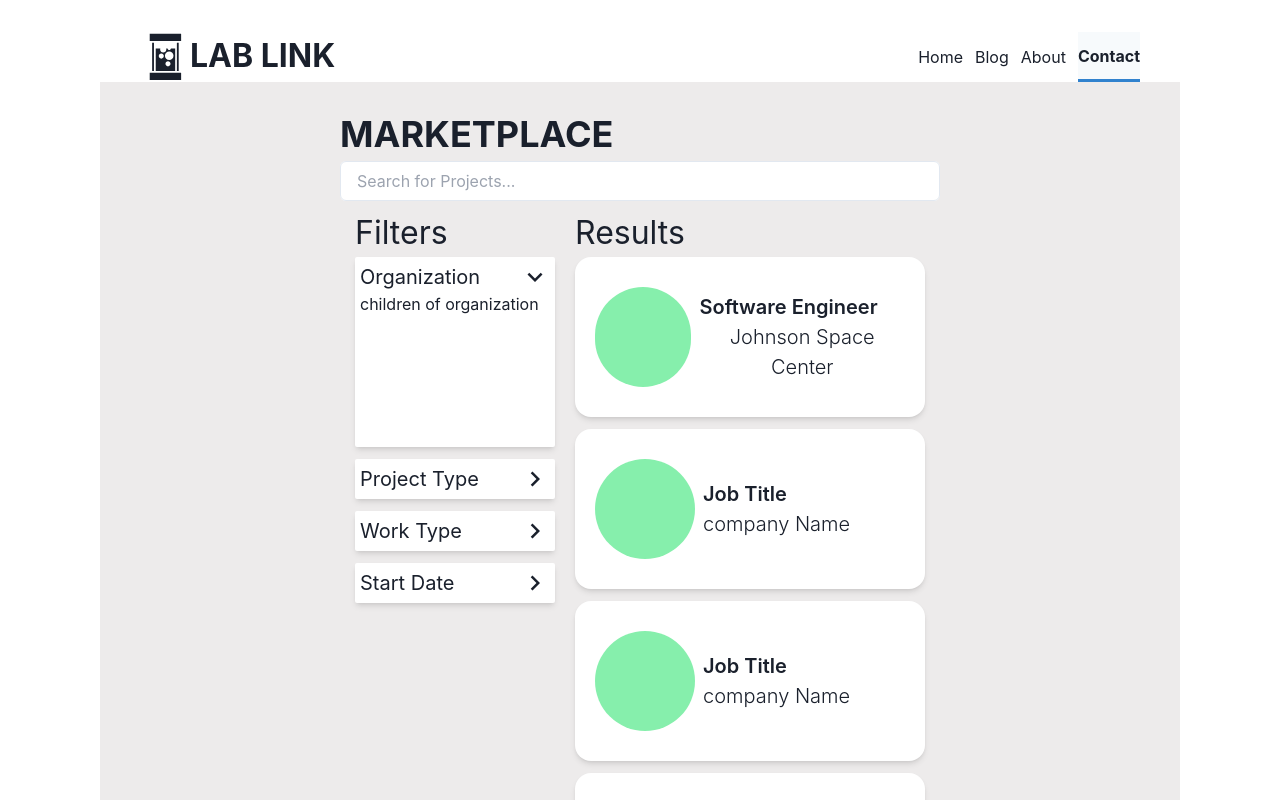
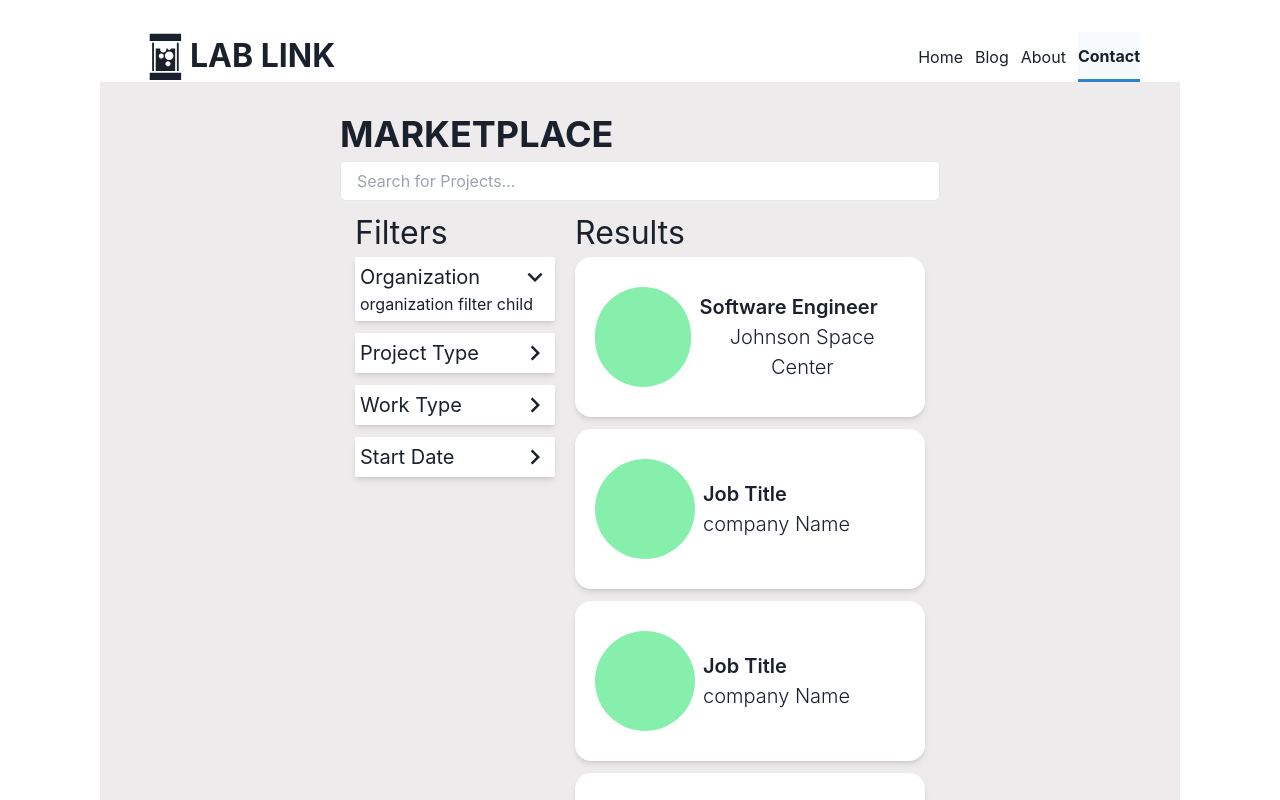
Before and after one commit to lab-link/lab-link-web-app, a React (Vite) app: page /marketplace in a window 1280 px wide. Both pictures are taken after a click on the element 535 px from the left and 277 px from the top of the page. Shown: the top 800 px of the page. Built offline with nearby package versions, Linux system fonts and the light colour scheme.

Commit message:
child components for filter added

```diff
--- a/src/App.jsx
+++ b/src/App.jsx
@@ -3,7 +3,7 @@ import reactLogo from "./assets/react.svg";
 import viteLogo from "/vite.svg";
 import "./App.css";
 import NavBar from "./components/navigationBar/navBar.jsx";
-import MarketPlace from "./pages/marketplace";
+import MarketPlace from "./pages/marketplace/marketplace";
 function App() {
   const [count, setCount] = useState(0);
 
--- /dev/null
+++ b/src/pages/marketplace/components/StartDateFilterChildComponent.jsx
@@ -0,0 +1,5 @@
+
+
+export default function StartDateFilterChildComponent(){
+    return <div>start date</div>
+}
--- /dev/null
+++ b/src/pages/marketplace/components/organizationFilterChildComponent.jsx
@@ -0,0 +1,5 @@
+
+
+export default function OrganizationFilterChildComponent(){
+    return <div>organization filter child </div>
+}
--- /dev/null
+++ b/src/pages/marketplace/components/projectTypeFilterChildComponent.jsx
@@ -0,0 +1,5 @@
+
+
+export default function ProjectTypeFilterChildComponent(){
+    return <div>project type filter</div>
+}
--- /dev/null
+++ b/src/pages/marketplace/components/workTypeFilterChildComponent.jsx
@@ -0,0 +1,3 @@
+export default function WorkTypeFilterChildComponent() {
+  return <div>work type child</div>;
+}
--- a/src/pages/marketplace.jsx
+++ b/src/pages/marketplace/marketplace.jsx
@@ -1,6 +1,10 @@
 import { Input } from "@chakra-ui/react";
-import FilterBox from "../components/filters/filterBox.jsx";
-import JobPositionCard from "../components/cards/jobPositionCard.jsx";
+import FilterBox from "../../components/filters/filterBox.jsx";
+import JobPositionCard from "../../components/cards/jobPositionCard.jsx";
+import OrganizationFilterChildComponent from "./components/organizationFilterChildComponent.jsx";
+import ProjectTypeFilterChildComponent from "./components/projectTypeFilterChildComponent.jsx";
+import WorkTypeFilterChildComponent from "./components/workTypeFilterChildComponent.jsx";
+import StartDateFilterChildComponent from "./components/StartDateFilterChildComponent.jsx";
 export default function MarketPlace() {
   //TODO bring the UI for the marketplace.
   return (
@@ -21,19 +25,19 @@ export default function MarketPlace() {
               <div className="flex flex-col space-y-3">
                 <FilterBox
                   title={"Organization"}
-                  children={<div className="h-[150px]">children of organization</div>}
+                  children={<OrganizationFilterChildComponent/>}
                 />
                 <FilterBox
                   title={"Project Type"}
-                  children={<div className="h-[150px]">children of project type</div>}
+                  children={<ProjectTypeFilterChildComponent/>}
                 />
                 <FilterBox
                   title={"Work Type"}
-                  children={<div className="h-[150px]">children of work type</div>}
+                  children={<WorkTypeFilterChildComponent/>}
                 />
                 <FilterBox
                   title={"Start Date"}
-                  children={<div className="h-[150px]">children of start date</div>}
+                  children={<StartDateFilterChildComponent/>}
                 />
               </div>
             </div>
```
